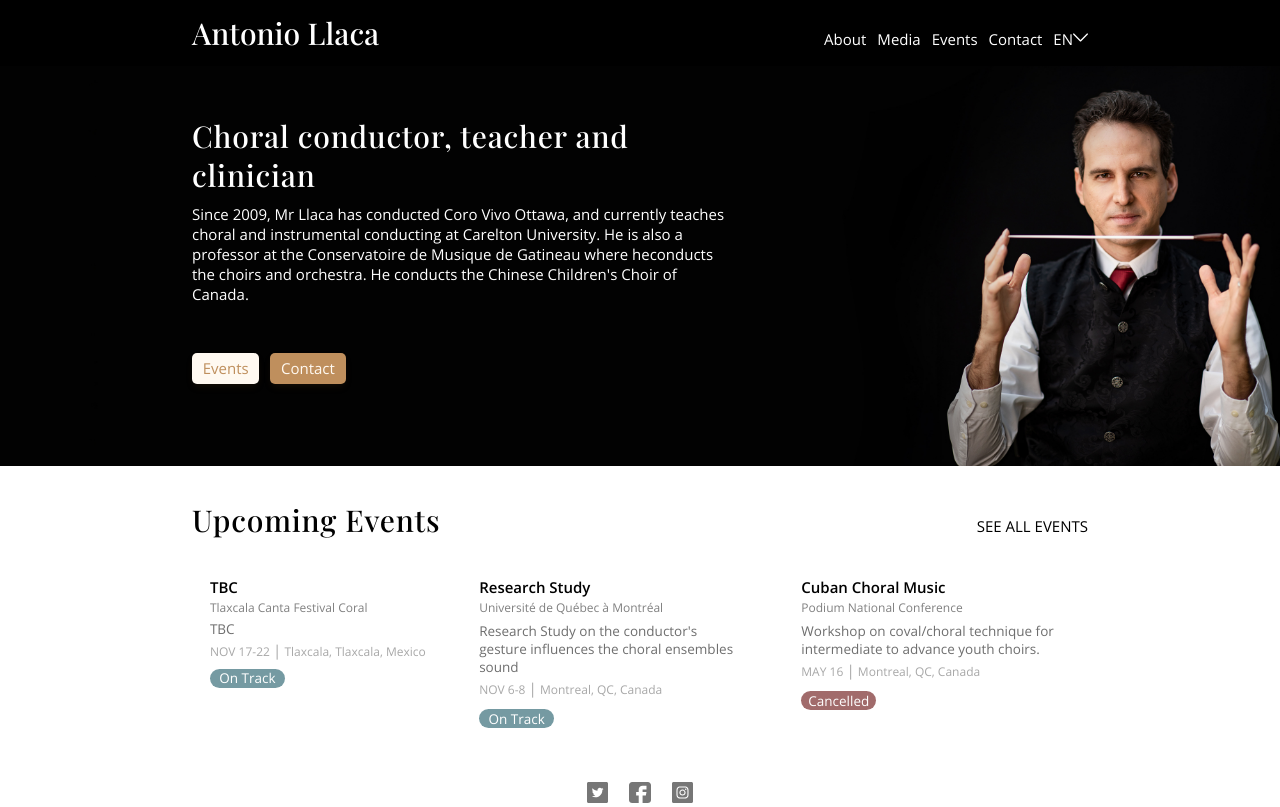
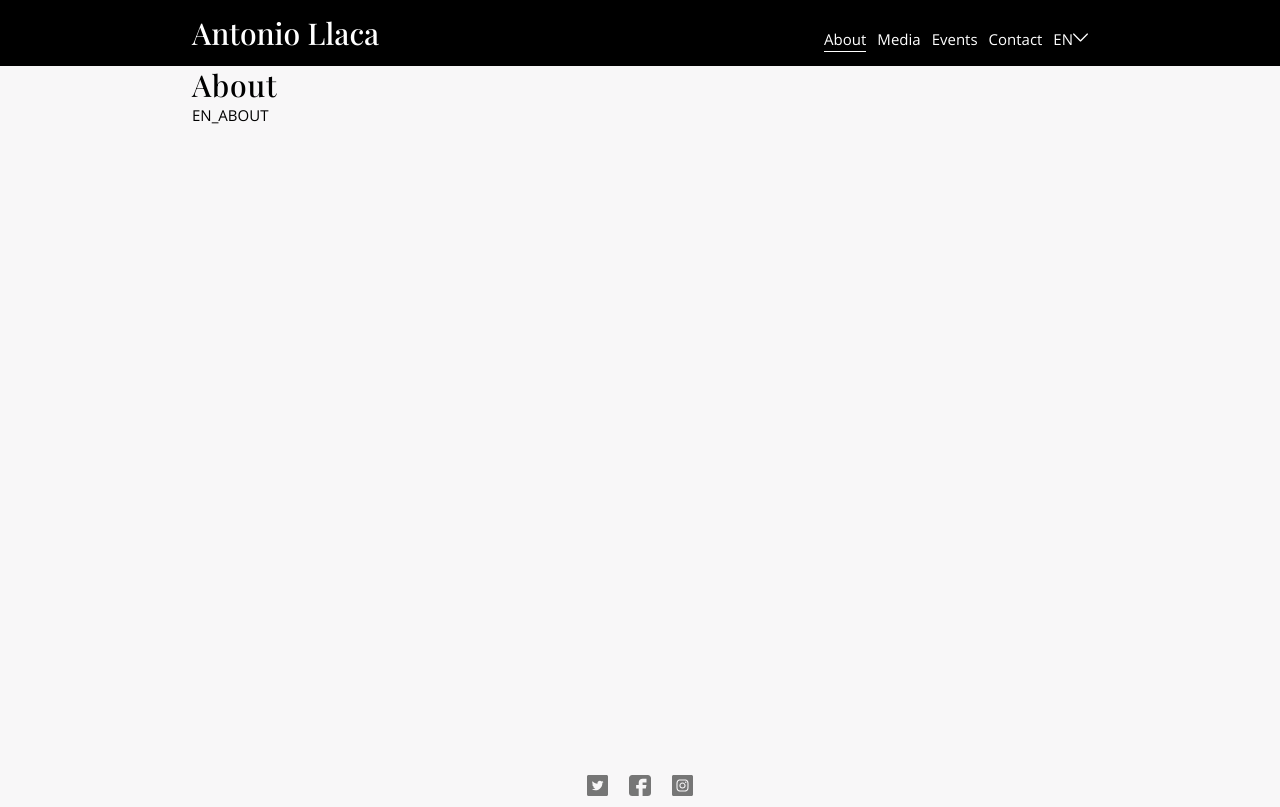
Before and after one commit to thesageco/antoniollaca, a React (Create React App) app: page /about in a window 1280 px wide. Built offline with nearby package versions, Linux system fonts and the light colour scheme.

Commit message:
add base of about page add react-router history fix dropdown expanding nav issue remove rogue console.log from events add active link support to nav update blurb and title

```diff
--- a/src/App.tsx
+++ b/src/App.tsx
@@ -2,16 +2,19 @@ import React, { useReducer, useEffect, useState } from 'react';
 import './App.scss';
 
 import {
-  BrowserRouter as Router,
+  Router,
   Switch,
   Route
 } from "react-router-dom";
+
+import history from './history';
 
 import Navbar from './components/navbar';
 import Hamburger from './components/hamburger';
 import Footer from './components/footer';
 
 import Home from './pages/home';
+import About from './pages/about';
 import Events from './pages/events';
 
 const LanguageSetStore = React.createContext({});
@@ -29,14 +32,17 @@ function languageReducer(
   }
 }
 
+history.listen((location, action) => {
+  console.log(location, action);
+    window.scrollTo(0, 0)
+})
 
 export default function App() {
   let [state, dispatch] = useReducer(languageReducer, {lang: 'EN'});
 
-  console.log(state.lang)
   return (
     <div className="app">
-      <Router>
+      <Router history={history}>
         <LanguageStore.Provider value={state.lang}>
           <LanguageSetStore.Provider value={dispatch}>
             <Navbar />
@@ -45,6 +51,9 @@ export default function App() {
               <Switch>
                 <Route path="/events">
                   <Events />
+                </Route>
+                <Route path="/about">
+                  {About({lang: state.lang})}
                 </Route>
                 <Route path="/">
                   {Home({lang: state.lang})}
--- a/src/components/dropdown/index.scss
+++ b/src/components/dropdown/index.scss
@@ -2,7 +2,11 @@
   .dd-header-title {
     display: flex;
     align-items: baseline;
+    span {
+      margin-right: 0.5%;
+    }
     img {
+      cursor: pointer;
       width: 15px;
       &.down{
         transition: 0.70s;
@@ -26,16 +30,21 @@
     }
   }
   .dd-list {
+    background-color: black;
+    position: absolute;
     float: left;
     padding: 0;
     list-style-type: none;
+    border-radius: 2px;
     &.show {
       display: block;
+      z-index: 1;
     }
     &.hide {
       display:none;
     }
     li {
+      width: 3vw;
       &.selected{
         display: none;
       }
--- a/src/components/dropdown/index.tsx
+++ b/src/components/dropdown/index.tsx
@@ -1,4 +1,4 @@
-import React, { useState, useContext } from 'react';
+import React, { useState, useContext, MouseEvent } from 'react';
 import './index.scss';
 import { LanguageSetStore } from '../../App'
 import down from '../../assets/icons/down-arrow.svg'
@@ -17,25 +17,27 @@ export default function Dropdown(props: DropdownProp) {
     setOpen(!open);
   }
 
-  function handleClick(i: number, lang: String) {
+  function handleClick(e: MouseEvent, i: number, lang: String) {
+    e.preventDefault()
     // @ts-ignore
     dispatch({action: 'update', lang: lang});
     setActiveIndex(i);
     toggleOpen();
+    e.stopPropagation();
   }
 
   return (
     <div className="dd-wrapper">
       <div className="dd-header">
         <div className="dd-header-title" onClick={toggleOpen}>
-          {state.options[activeIndex]}
+          <span>{state.options[activeIndex]}</span>
           <img alt="down arrow" src={down} className={`${open?"up":"down"}`}/>
         </div>
 
       </div>
       <ul className={`dd-list ${open?"show":"hide"}`}>
         {state.options.map((lang, i) => {
-          return <li className={`dd-list-item ${activeIndex === i?"selected":""}`} onClick={() => handleClick(i, lang)} key={i}>{lang}</li>
+          return <li className={`dd-list-item ${activeIndex === i?"selected":""}`} onClick={(e) => handleClick(e, i, lang)} key={i}>{lang}</li>
         })}
       </ul>
     </div>
--- a/src/components/navbar/index.scss
+++ b/src/components/navbar/index.scss
@@ -30,6 +30,10 @@
       a, .dd-wrapper {
         margin-left: 5%;
       }
+      .active {
+        padding-bottom: 2px;
+        border-bottom: 1px solid #FFF;
+      }
     }
   }
   a, a:visited {
--- a/src/components/navbar/index.tsx
+++ b/src/components/navbar/index.tsx
@@ -1,22 +1,33 @@
-import React, { useState } from 'react';
+import React, { useState, MouseEvent } from 'react';
 import {Link} from 'react-router-dom';
 import './index.scss';
 import Dropdown from '../dropdown';
 
 function Navbar() {
-  const [active, setActive] = useState('');
+  const [active, setActive] = useState(0);
+
+  const nav:any = {
+    "/about": 1,
+    "/media": 2,
+    "/events": 3,
+    "/contact":4
+  }
+
+  if(active !== nav[window.location.pathname]){
+    setActive(nav[window.location.pathname])
+  }
 
   return (
     <div className="navbar">
       <nav className="navbar container">
         <div className="left">
-          <Link to="/">Antonio Llaca</Link>
+          <Link to="/" onClick={()=>setActive(0)}>Antonio Llaca</Link>
         </div>
         <div className="right">
-          <Link to="/about">About</Link>
-          <Link to="/media">Media</Link>
-          <Link to="/events">Events</Link>
-          <Link to="/contact">Contact</Link>
+          <Link className={active==1?"active":""} to="/about" onClick={()=>setActive(1)}>About</Link>
+          <Link className={active==2?"active":""} to="/media" onClick={()=>setActive(2)}>Media</Link>
+          <Link className={active==3?"active":""} to="/events" onClick={()=>setActive(3)}>Events</Link>
+          <Link className={active==4?"active":""} to="/contact" onClick={()=>setActive(4)}>Contact</Link>
           {Dropdown({
             options: ["EN", "FR", "SP"]
           })}
--- a/src/components/upcoming_events/index.tsx
+++ b/src/components/upcoming_events/index.tsx
@@ -3,10 +3,6 @@ import {Link} from 'react-router-dom';
 import './index.scss';
 import {Event, EventCardType, EventStatus} from '../event'
 import events_json from '../../assets/events.json';
-
-console.log(events_json.sort(function(a, b) {
-      return (a.position - b.position);
-  }))
 
 interface UpcomingEventsProp {
   type? : EventCardType;
--- /dev/null
+++ b/src/history.tsx
@@ -0,0 +1,3 @@
+import { createBrowserHistory } from 'history';
+
+export default createBrowserHistory();
--- a/src/index.scss
+++ b/src/index.scss
@@ -23,6 +23,7 @@
 
 html {
   font-size: 15px;
+  background-color: #F8F7F8;
 }
 
 *,
--- /dev/null
+++ b/src/pages/about/index.scss
@@ -0,0 +1,5 @@
+.about {
+  h1 {
+    color: black;
+  }
+}
--- /dev/null
+++ b/src/pages/about/index.tsx
@@ -0,0 +1,39 @@
+import React, { useEffect, useState, useContext } from 'react';
+import './index.scss';
+import {LanguageStore} from '../../App';
+import {Button, ButtonType} from '../../components/button';
+import {UpcomingEvents} from '../../components/upcoming_events';
+
+import history from '../../history';
+
+interface AboutProp {
+  lang: String;
+}
+
+function information(lang: String){
+  switch(lang){
+    case 'EN':
+       return ["EN_ABOUT"];
+    case 'FR':
+      return ["FR_ABOUT"];
+    case 'SP':
+      return ["SP_ABOUT"]
+    default:
+      return ["", ""];
+  }
+}
+
+export default function About(props: AboutProp) {
+  const [about, setAbout] = useState("");
+
+  useEffect(() => {
+    let info = information(props.lang);
+    setAbout(info[0]);
+  }, [props.lang]);
+
+  return (
+  <div className="about container">
+    <h1>About</h1>
+    <p>{about}</p>
+  </div>)
+}
--- a/src/pages/home/index.tsx
+++ b/src/pages/home/index.tsx
@@ -3,6 +3,8 @@ import './index.scss';
 import {LanguageStore} from '../../App';
 import {Button, ButtonType} from '../../components/button';
 import {UpcomingEvents} from '../../components/upcoming_events';
+
+import history from '../../history';
 
 interface HomeProp {
   lang: String;
@@ -11,24 +13,26 @@ interface HomeProp {
 function information(lang: String){
   switch(lang){
     case 'EN':
-       return ["Choral conductor, teacher and clinician", ("Since 2009, Mr Llaca has conducted Coro Vivo Ottawa, and currently " +
-       "teaches choral and instrumental conducting at Carelton University. He " +
-       "is also a professor at the Conservatoire de Musique de Gatineau where he" +
-       "conducts the choirs and orchestra. He conducts the Chinese Children's " +
-       "Choir of Canada.")];
+       return ["Choral conductor, pedagogue and clinician",
+       ("Choral conductor and pedagogue based in Ottawa, Canada. Mr. Llaca is "+
+       "Director of Choral Activities at Carleton University and Conductor of "+
+       "large ensembles at the Conservatoire de Musique de Quebec (Gatineau). "+
+       "Since 2009, he has conducted Coro Vivo Ottawa and is in high demand as"+
+       " a conductor and clinician in Canada and around the world.")];
     case 'FR':
-      return ["Chef de chœur, enseignant et clinicien", ("Depuis 2009, M. Llaca "+
-              "dirige Coro Vivo Ottawa et enseigne" +
-              "actuellement la direction chorale et instrumentale à l'Université" +
-              "Carelton. Il est également professeur au Conservatoire de Musique" +
-              "de Gatineau où il dirige les chorales et l'orchestre. Il dirige" +
-              "le Chinese Children's Choir of Canada.")];
+      return ["Chef de chœur, pédagogue et clinicien", ("Chef de chœur et "+
+      "pédagogue basé à Ottawa, Canada. M. Llaca est directeur des activités "+
+      "chorales à l'Université Carleton et chef de grands ensembles au "+
+      "Conservatoire de Musique de Québec (Gatineau). Depuis 2009, il dirige "+
+      "Coro Vivo Ottawa et est très demandé en tant que chef d'orchestre et "+
+      "clinicien au Canada et dans le monde.")];
     case 'SP':
-      return ["Director de coro, profesor y clínico.", "Desde 2009, el Sr. Llaca " +
-      "ha dirigido Coro Vivo Ottawa, y actualmente enseña dirección coral e "+
-      "instrumental en la Universidad de Carelton. También es profesor en el "+
-      "Conservatorio de Música de Gatineau, donde dirige los coros y la orquesta. "+
-      "Dirige el coro de niños chinos de Canadá."]
+      return ["Director coral, pedagogo y tallerista", "Director coral y "+
+      "pedagogo con sede en Ottawa, Canadá. El Sr. Llaca es Director de "+
+      "Actividades Corales en la Universidad de Carleton (Ottawa, Canada) y "+
+      "Director de grandes ensambles en el Conservatorio Superior de Música de "+
+      "Quebec (Gatineau). Desde 2009, dirige Coro Vivo Ottawa y tiene una gran "+
+      "demanda como director y clínico en Canadá y en todo el mundo."]
     default:
       return ["", ""];
   }
```
Also changed, not shown: 1 other file (tests, documents, lock files or other folders).
